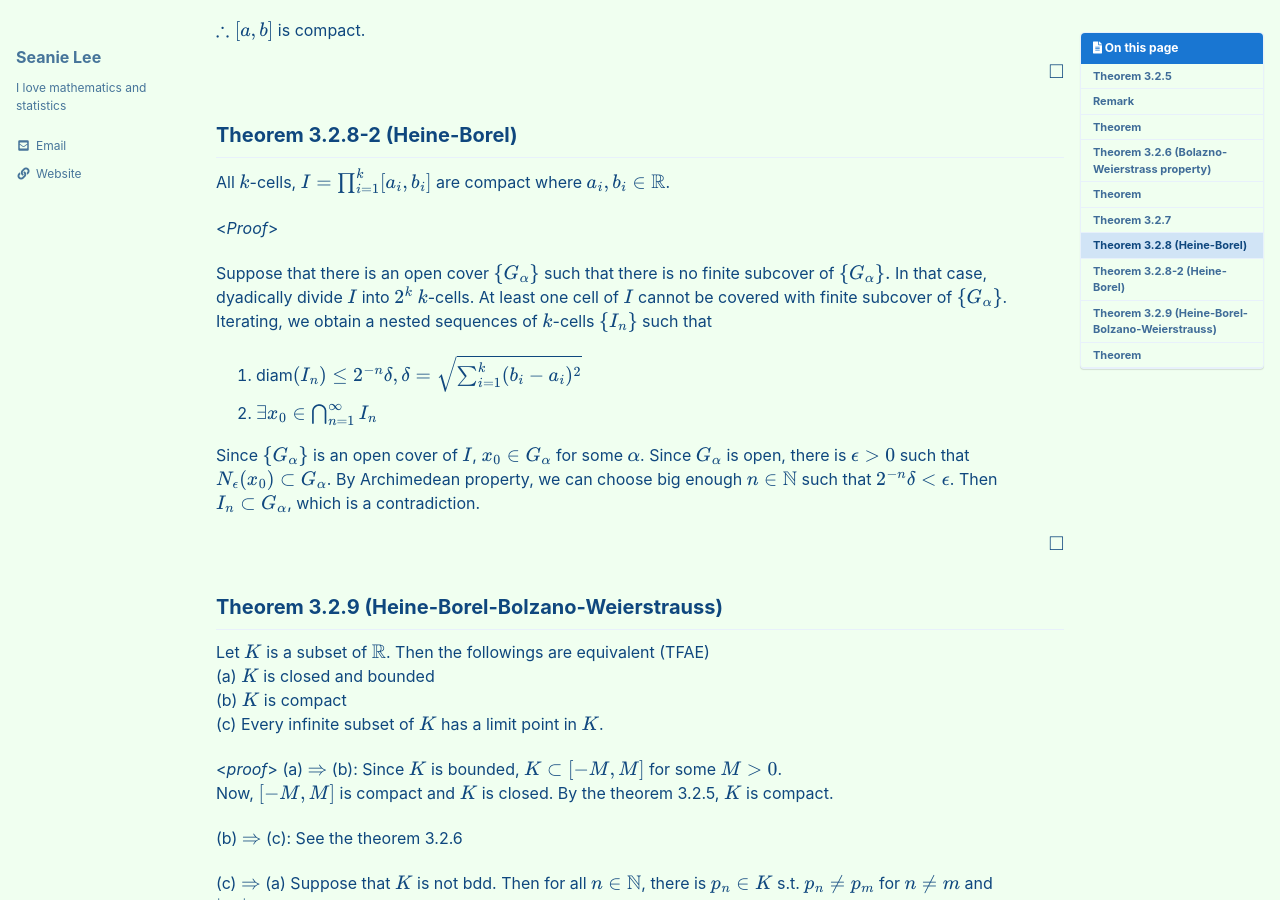
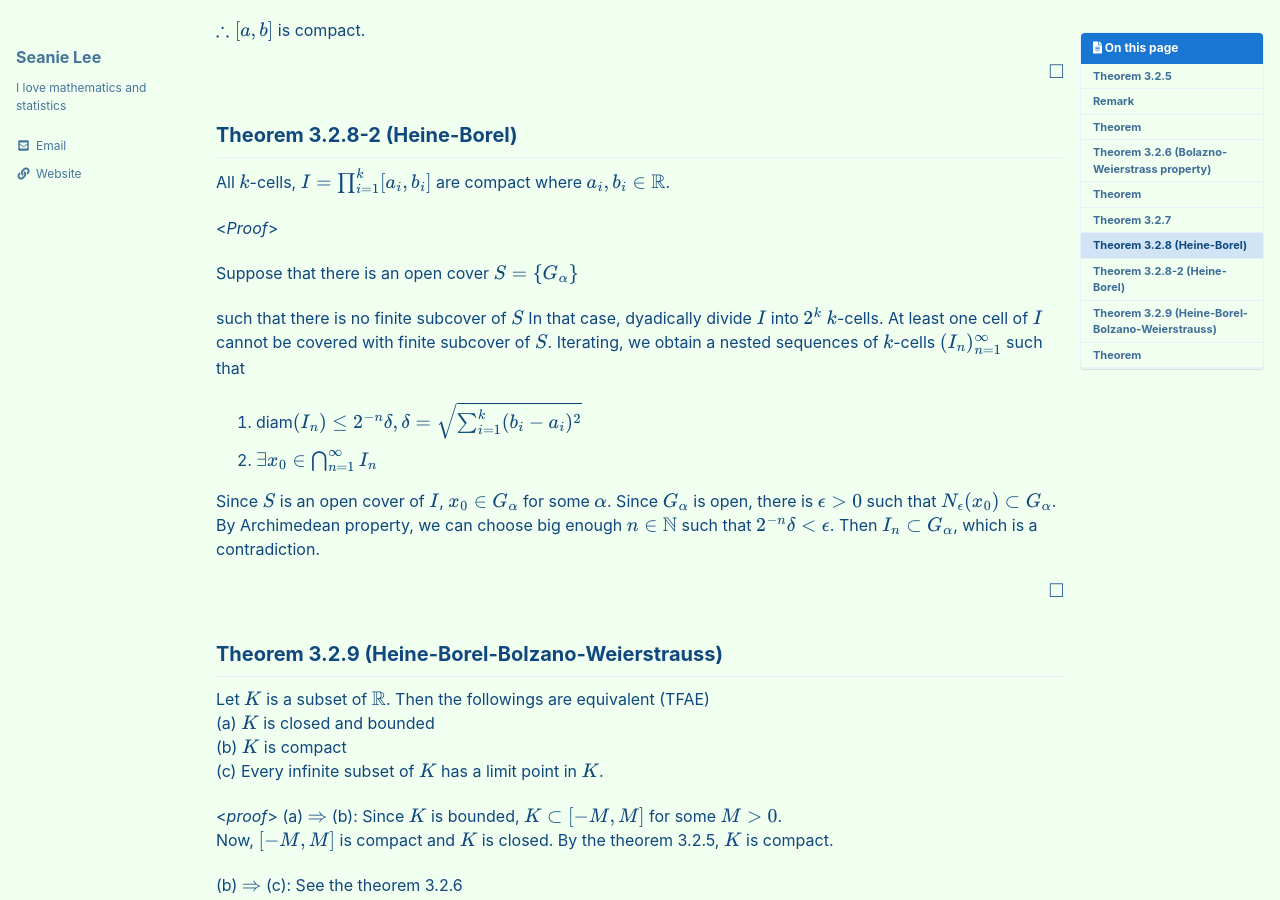
Before and after one commit to seanie12/blog, a Jekyll site: the page built from _posts/2021-01-23-compact.md, in a window 1280 px wide and 900 px high, scrolled down 3861 px. Built offline with Jekyll 4.4.1, drawn with Linux system fonts in a browser that asks for light colours; cached includes are drawn as plain includes; formulas are drawn with MathJax 3.

Commit message:
Update 2021-01-23-compact.md

```diff
--- a/_posts/2021-01-23-compact.md
+++ b/_posts/2021-01-23-compact.md
@@ -197,12 +197,19 @@ All $k$-cells, $I=\prod_{i=1}^k[a_i,b_i]$ are compact where $a_i, b_i \in \mathb
 
 <*Proof*>
 
-Suppose that there is an open cover $$\{ G_\alpha\}$$ such that there is no finite subcover of $$\{G_\alpha\}.$$ In that case, dyadically divide $I$ into $2^k$ $k$-cells. At least one cell of $I$ cannot be covered with finite subcover of $$\{G_\alpha\}$$.  Iterating, we obtain a nested sequences of $k$-cells $$\{I_n\}$$ such that
+Suppose that there is an open cover
+$$
+\begin{equation*}
+S=\{ G_\alpha\}
+\end{equation*}
+$$
+
+such that there is no finite subcover of $S$ In that case, dyadically divide $I$ into $2^k$ $k$-cells. At least one cell of $I$ cannot be covered with finite subcover of $S$.  Iterating, we obtain a nested sequences of $k$-cells $(I_n)_{n=1}^\infty$ such that
 
 1.  diam$(I_n)\leq 2^{-n}\delta, \delta=\sqrt{\sum_{i=1}^k(b_i-a_i)^2}$
 2. $\exists x_0\in \bigcap_{n=1}^\infty I_n$
 
-Since $$\{G_\alpha\}$$ is an open cover of $I$, $x_0\in G_\alpha$ for some $\alpha$. Since $G_\alpha$ is open, there is $\epsilon>0$ such that $N_\epsilon (x_0)\subset G_\alpha$. By Archimedean property, we can choose big enough $n\in\mathbb{N}$ such that $2^{-n}\delta <\epsilon$. Then $I_n \subset G_\alpha$, which is a contradiction.
+Since $S$ is an open cover of $I$, $x_0\in G_\alpha$ for some $\alpha$. Since $G_\alpha$ is open, there is $\epsilon>0$ such that $N_\epsilon (x_0)\subset G_\alpha$. By Archimedean property, we can choose big enough $n\in\mathbb{N}$ such that $2^{-n}\delta <\epsilon$. Then $I_n \subset G_\alpha$, which is a contradiction.
 
  $$\tag*{$\square$}$$
 
```
